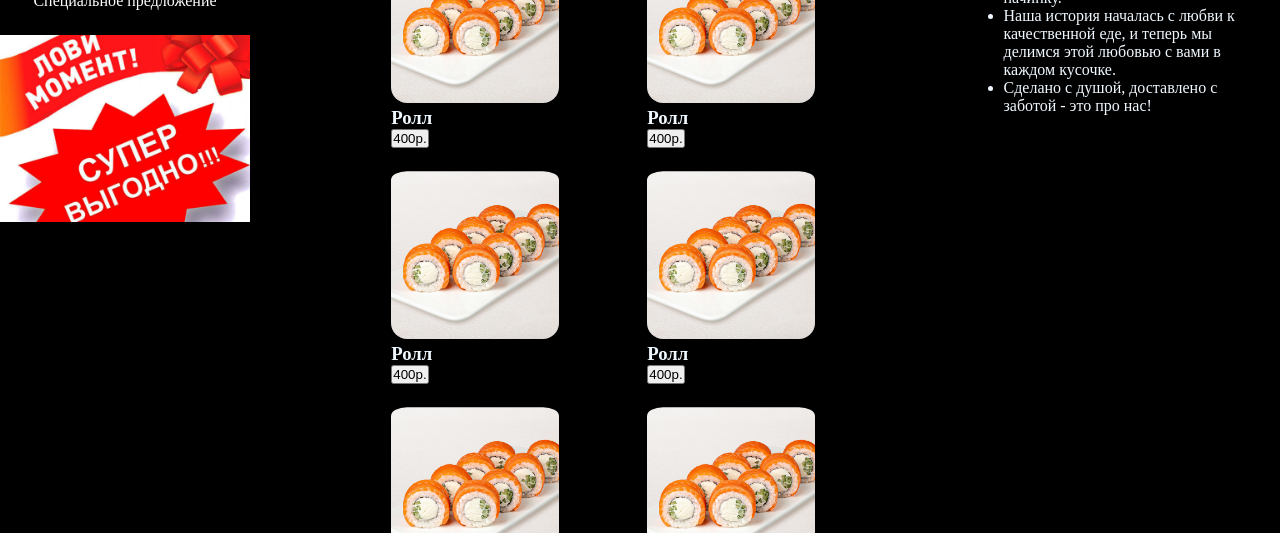
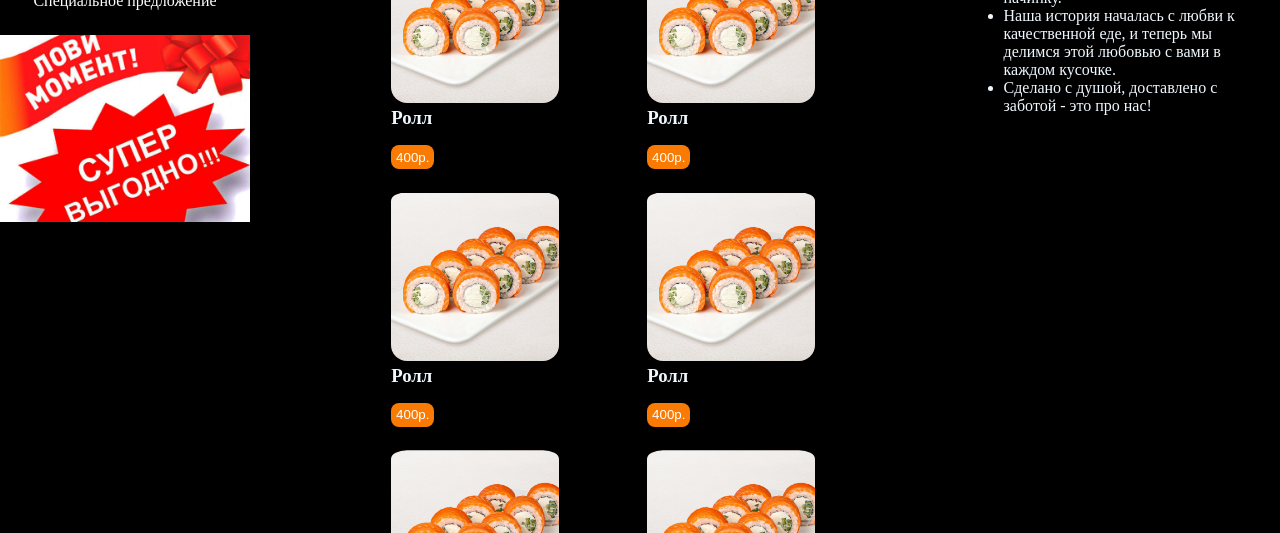
Before and after one commit to zalinadzh/sushi-delivery, a plain HTML site: page index.html in a window 1280 px wide. Shown: the part 267-800 px from the top of the page. Drawn offline with Linux system fonts and the light colour scheme.

Commit message:
Refactored header layout and styled catalog buttons

```diff
--- a/style.css
+++ b/style.css
@@ -42,8 +42,6 @@
  }
 
 
-
-
  .roll {
    display: flex;
    justify-content: space-around;
@@ -62,13 +60,27 @@
    padding-left: 2%;
 
 
-    h3 {
+   h3 {
       text-align: center;
       color: aliceblue;
       margin-right: 100%;
+      padding-bottom: 1rem;
     }
+ }
 
+ .catalog button {
+  background-color: #fa7b04;
+  color: white;
+  border: none;
+  padding: 0.3rem;
+  border-radius: 0.5rem;
+  cursor: pointer;
  }
+
+
+
+
+
 
  .sushi-black {
    width: 30%;
```
